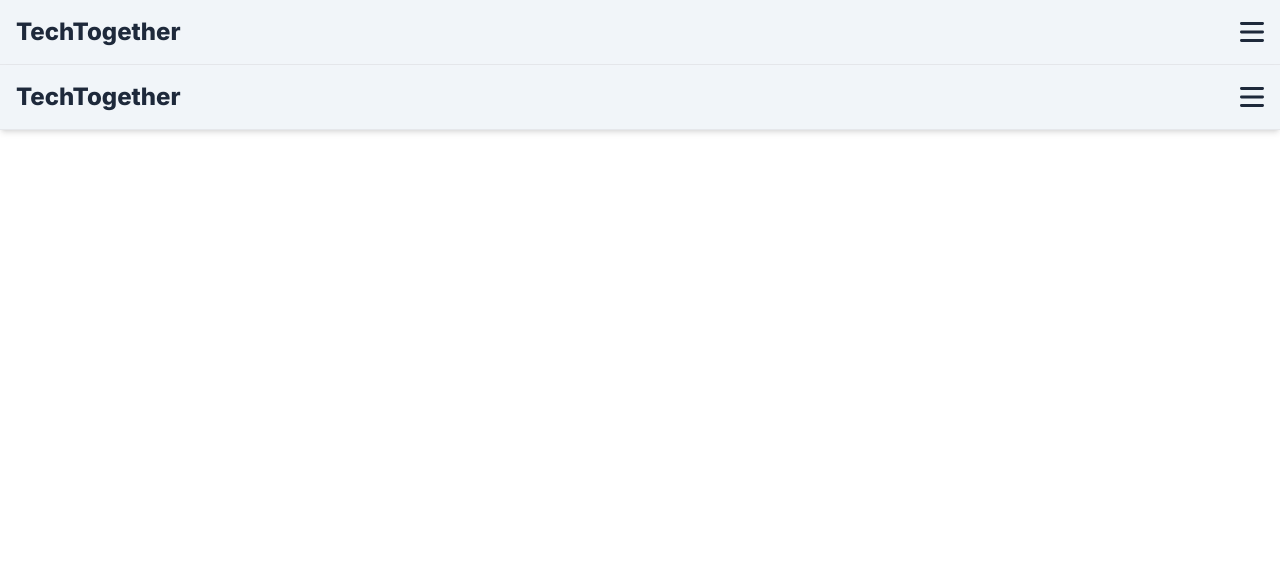
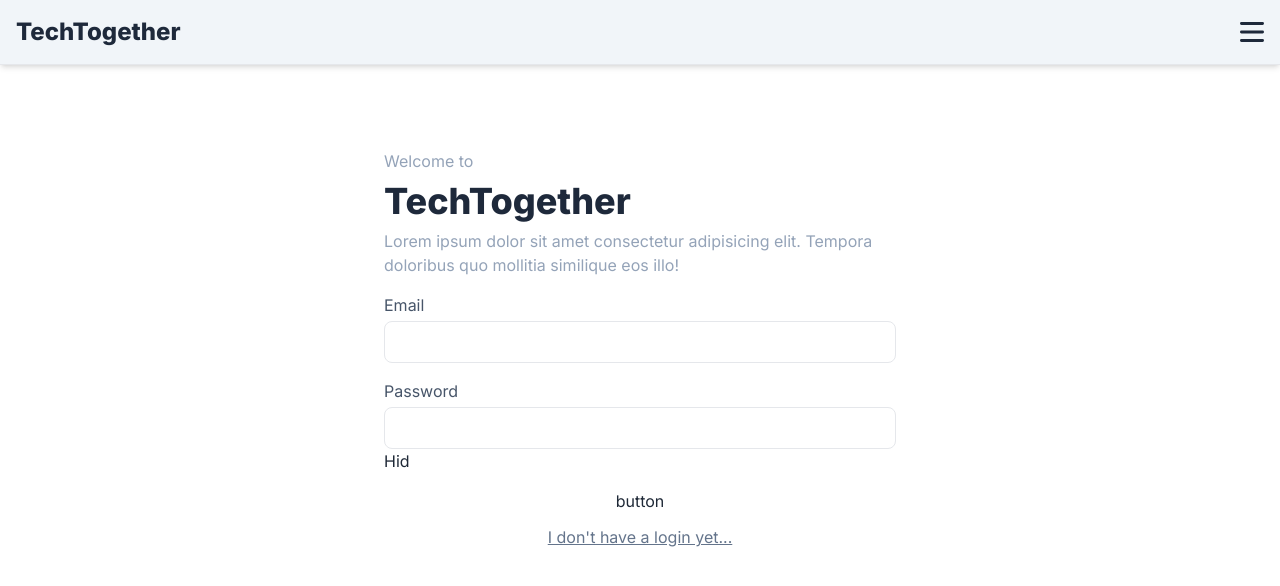
Before and after one commit to LMBroadhurst/TechTogetherTT, a Next.js app: page /auth in a window 1280 px wide. Shown: the top 586 px of the page. Built offline with nearby package versions, Linux system fonts and the light colour scheme.

Commit message:
Finally decided on daisyui

```diff
--- /dev/null
+++ b/app/Providers.tsx
@@ -0,0 +1,17 @@
+import React, {PropsWithChildren} from 'react'
+import { Provider } from 'react-redux'
+import { persistor, store } from '@/rtk/store'
+import { PersistGate } from 'redux-persist/integration/react'
+
+const Providers: React.FC<PropsWithChildren> = ({children}) => {
+
+    return <React.StrictMode>
+        <Provider store={store}>
+            <PersistGate loading={null} persistor={persistor}>
+                {children}
+            </PersistGate>
+        </Provider>
+    </React.StrictMode>
+}
+
+export default Providers
--- a/app/auth/page.tsx
+++ b/app/auth/page.tsx
@@ -1,10 +1,11 @@
 import Header from '@/components/global/Header'
+import LoginForm from '@/components/login/LoginFormView'
 import React from 'react'
 
 const Auth = () => {
-  return (
-    <Header />
-  )
+  return <main className='p-10 py-20'>
+    <LoginForm />
+  </main>
 }
 
 export default Auth
--- a/app/layout.tsx
+++ b/app/layout.tsx
@@ -1,7 +1,9 @@
+"use client"
 import './globals.css'
 import type { Metadata } from 'next'
 import { Inter } from 'next/font/google'
 import Header from '@/components/global/Header'
+import Providers from './Providers'
 
 const inter = Inter({ subsets: ['latin'] })
 
@@ -14,8 +16,12 @@ export default function RootLayout({children}: {children: React.ReactNode}) {
 
   return <html lang="en">
     <body className={inter.className}>
+
+    <Providers>
       <Header />
       {children}
+    </Providers>
+
     </body>
   </html>
 }
--- a/app/page.tsx
+++ b/app/page.tsx
@@ -27,6 +27,8 @@ const Home = () => {
   <section className='flex flex-col gap-5'>
     <h3 className='text-2xl font-semibold text-slate-600'>TT Forums - Coming Soon!</h3>
   </section>
+
+
 </main>
 }
 
--- a/components/global/Containers.tsx
+++ b/components/global/Containers.tsx
@@ -1,15 +1,25 @@
-import React from 'react'
+import React, { FC, PropsWithChildren } from 'react'
 
-const VBox = () => {
-  return (
-    <div>Containers</div>
-  )
+type OwnProps = PropsWithChildren & {
+    alignItems?: string;
+    justifyContent?: string;
+    className?: string;
 }
 
-const HBox = () => {
-  return (
-    <div>Containers</div>
-  )
+const VContainer: FC<OwnProps> = ({children, className}) => {
+
+    return <section className={`flex flex-col ${className}`}>
+        {children}
+    </section>
 }
 
-export {VBox}
+const HContainer: FC<OwnProps> = ({children, className}) => {
+
+    return <section className={`flex flex-row ${className}`}>
+        {children}
+    </section>
+}
+
+export {
+    VContainer, HContainer
+}
--- a/components/global/Header.tsx
+++ b/components/global/Header.tsx
@@ -10,9 +10,12 @@ const Header: FC<OwnProps> = ({}) => {
       <h1 className='font-extrabold'>TechTogether</h1>
 
       {/* Burger Menu */}
-      <svg className="w-6 h-6" aria-hidden="true" xmlns="http://www.w3.org/2000/svg" fill="none" viewBox="0 0 17 14">
-        <path stroke="currentColor" stroke-linecap="round" stroke-linejoin="round" stroke-width="2" d="M1 1h15M1 7h15M1 13h15"/>
-      </svg>
+
+
+          <svg className="w-6 h-6" aria-hidden="true" xmlns="http://www.w3.org/2000/svg" fill="none" viewBox="0 0 17 14">
+          <path stroke="currentColor" strokeLinecap="round" strokeLinejoin="round" strokeWidth="2" d="M1 1h15M1 7h15M1 13h15"/>
+        </svg>
+
 
     </section>
   </header>
--- /dev/null
+++ b/components/global/TextInput.tsx
@@ -0,0 +1,58 @@
+import React, { FC } from 'react'
+// import { EyeInvisibleOutlined, EyeOutlined } from '@ant-design/icons'
+
+type OwnProps = {
+    id: string
+    label: string
+    inputType: "text" | "password" | "email"
+    value?: string | number
+    icon?: any
+    onChange?: any
+    apiProperty?: string
+
+    isPasswordInput?: boolean
+    passwordStatus?: boolean
+    onPasswordTextToggle?: any
+}
+
+const TextInput: FC<OwnProps> = ({
+    id, label, inputType, icon,
+    apiProperty,
+    passwordStatus, isPasswordInput,
+    onChange, onPasswordTextToggle
+}) => {
+
+    return (
+        <section className='flex flex-col gap-1'>
+            <label
+                id={id}
+                className='text-slate-600'
+            >{label}</label>
+
+            <section className='flex flex-col'>
+                <input id={id} aria-labelledby={id} data-testid={id} name={apiProperty} type={inputType} className='border rounded-lg px-2 py-2' onChange={onChange} />
+
+                {
+                    isPasswordInput ? (
+                        passwordStatus ? (
+                            // <EyeInvisibleOutlined
+                            //     onClick={onPasswordTextToggle}
+                            //     className='flex items-center self-end -translate-x-4 -translate-y-7'
+                            // />
+                            "Hid"
+                        ) : (
+                            // <EyeOutlined
+                            //     onClick={onPasswordTextToggle}
+                            //     className='flex items-center self-end -translate-x-4 -translate-y-7'
+                            // />
+                            "Vis"
+                        )
+                    ) : null
+                }
+
+            </section>
+        </section>
+    );
+}
+
+export default TextInput
--- a/components/login/LoginFormView.tsx
+++ b/components/login/LoginFormView.tsx
@@ -1,13 +1,14 @@
+"use client"
 import React, { FC, useRef, useState } from 'react'
 import { LoginCredentials } from '@/types/person'
 import LoginFormHeader from './LoginFormHeader'
 import { defaultLoginForm } from './defaultLoginFormValues'
 import { loginPerson } from '@/rtk/person/personState'
 import { useDispatch } from 'react-redux'
+import { VContainer } from '../global/Containers'
+import TextInput from '../global/TextInput'
 
-
-
-const LoginForm: FC = () => {
+const LoginFormView: FC = () => {
 
     // Hooks
     const dispatch = useDispatch()
@@ -41,7 +42,7 @@ const LoginForm: FC = () => {
     return <section className='flex flex-col gap-4 max-w-lg my-1 m-auto'>
         <LoginFormHeader />
 
-        {/* <VContainer className='gap-4'>
+        <VContainer className='gap-4'>
             <form className='flex flex-col gap-4'>
                 <TextInput
                     id="loginEmail" label='Email' inputType='text' value={email}
@@ -58,27 +59,28 @@ const LoginForm: FC = () => {
                 />
 
 
-                <Button
+                <button
                     type='button'
-                    rounded='lg'
+                    // rounded='lg'
                     onClick={handleClickLogin}
                 >
-                    {!isError ? (isLoading ? "..." : "Login") : "Something went wrong :("}
-                </Button>
+                    {/* {!isError ? (isLoading ? "..." : "Login") : "Something went wrong :("} */}
+                    button
+                </button>
             </form>
 
             <span
                 className='text-center -mt-1 text-slate-500 underline hover:cursor-pointer'
                 onClick={handleToggleModal}
             >
-                I don't have a login yet...
+                I don&apos;t have a login yet...
             </span>
         </VContainer>
 
-        <Modal isVisible={openModal} toggleVisibility={handleToggleModal} showCloseTab>
+        {/* <Modal isVisible={openModal} toggleVisibility={handleToggleModal} showCloseTab>
             <SignupFormView />
         </Modal> */}
     </section>
 }
 
-export default LoginForm
+export default LoginFormView
--- a/package.json
+++ b/package.json
@@ -15,18 +15,17 @@
     "@types/react-dom": "18.2.7",
     "eslint": "8.49.0",
     "eslint-config-next": "13.4.19",
-    "flowbite": "^1.8.1",
     "next": "13.4.19",
     "next-auth": "^4.23.1",
     "react": "18.2.0",
     "react-dom": "18.2.0",
     "react-redux": "^8.1.2",
     "redux-persist": "^6.0.0",
-    "tw-elements": "^1.0.0-rc.1",
     "typescript": "5.2.2"
   },
   "devDependencies": {
     "autoprefixer": "^10.4.15",
+    "daisyui": "^3.7.3",
     "postcss": "^8.4.29",
     "prettier": "3.0.3",
     "tailwindcss": "^3.3.3"
--- a/tailwind.config.js
+++ b/tailwind.config.js
@@ -7,5 +7,7 @@ module.exports = {
   theme: {
     extend: {},
   },
-  plugins: [],
+  plugins: [
+    require("daisyui")
+  ],
 }
```
Also changed, not shown: 1 other file (tests, documents, lock files or other folders).
